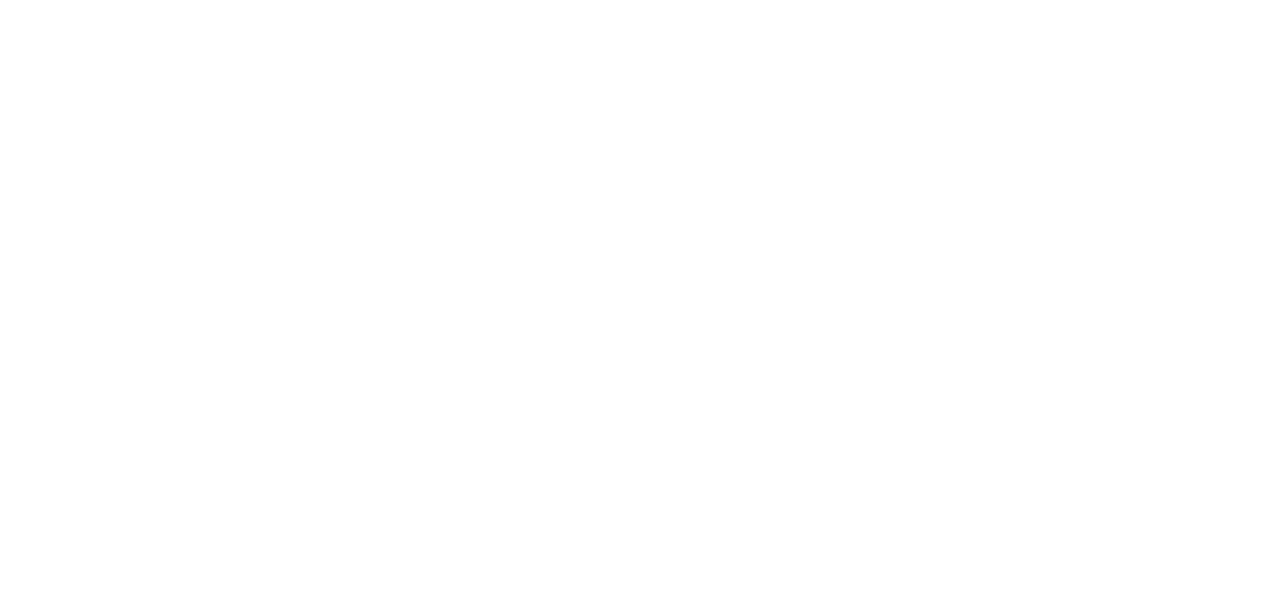
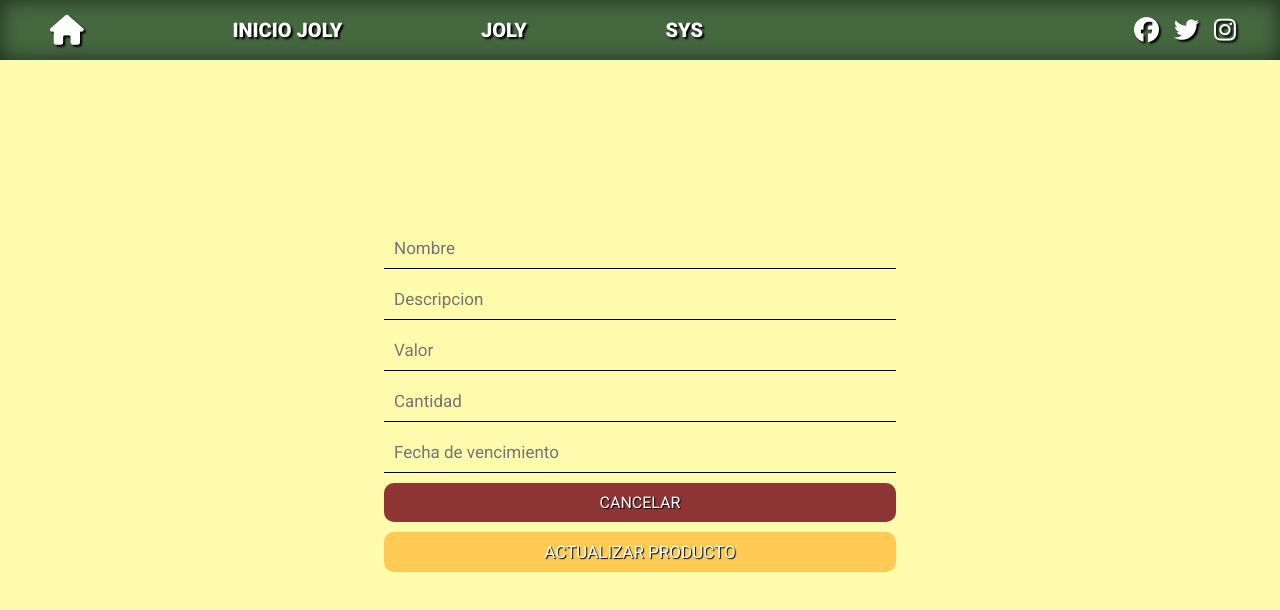
Before and after one commit to YefersonIdarraga/proyecto-final-crud, a React (Vite) app in the folder client/: page /#/editar-productoj/1 in a window 1280 px wide. Before the commit this address had no page. Shown: the top 610 px of the page. Built offline with nearby package versions, Linux system fonts and the light colour scheme; no server answers.

Commit message:
CRUD Productos Joly

```diff
--- /dev/null
+++ b/client/src/components/JOLY/Productos/AñadirProductoJ.jsx
@@ -0,0 +1,60 @@
+import { useState } from 'react'
+import { useNavigate, Link } from 'react-router-dom'
+import HeaderJoly from '../../../helper/HeaderJoly'
+import axios from 'axios'
+const urlProductos = 'http://localhost:3100/productos'
+
+const AñadirProductoJ = () => {
+  const [nombre, setNombre] = useState("")
+  const [descripcion, setDescripcion] = useState("")
+  const [valor, setValor] = useState("")
+  const [cantidad, setCantidad] = useState("")
+  const [fechaVencimiento, setFechaVencimiento] = useState("")
+  const navigate = useNavigate()
+
+  const añadirProducto = async (e) => {
+    e.preventDefault()
+    const producto = {
+      nombre,
+      descripcion,
+      valor,
+      cantidad,
+      fechaVencimiento,
+    }
+    await axios.post(urlProductos, producto)
+    navigate("/productos-joly")
+  }
+  return (
+    <section className='container-formClientJ'>
+      <HeaderJoly />
+    <section className='form-add-client'>
+        <form action="" id='form-clientJ'>
+          <div className='div-form'>
+            <input className='inputJ' id='nombre' name='nombre' type="text" placeholder='Nombre' onChange={(e) => setNombre(e.target.value)} value={nombre} />
+            <div className='estado' id='est-doc'></div>
+          </div>
+          <div className='div-form'>
+            <input className='inputJ' id='descripcion' name='descripcion' type="text" placeholder='Descripcion' onChange={(e) => setDescripcion(e.target.value)} value={descripcion} />
+            <div className='estado' id='est-nom'></div>
+          </div>
+          <div className='div-form'>
+            <input className='inputJ' id='valor' name='valor' type="text" placeholder='Valor' onChange={(e) => setValor(e.target.value)} value={valor} />
+            <div className='estado' id='est-tel'></div>
+          </div>
+          <div className='div-form'>
+            <input className='inputJ' id='cantidad' name='cantidad' type="text" placeholder='Cantidad' onChange={(e) => setCantidad(e.target.value)} value={cantidad} />
+            <div className='estado' id='est-cor'></div>
+          </div>
+          <div className='div-form'>
+            <input className='inputJ' id='fechaVencimiento' name='fechaVencimiento' type="text" placeholder='Fecha de vencimiento' onChange={(e) => setFechaVencimiento(e.target.value)} value={fechaVencimiento} />
+            <div className='estado' id='est-ape'></div>
+          </div>
+            <Link className='cancelarJ' to={'/productos-joly'}>Cancelar</Link>
+            <input id='registrar' className='registrarJ' type="submit" value='Añadir producto' onClick={añadirProducto} />
+        </form>
+    </section>
+    </section>
+  )
+}
+
+export default AñadirProductoJ
--- /dev/null
+++ b/client/src/components/JOLY/Productos/EditarProductoJ.jsx
@@ -0,0 +1,74 @@
+import axios from 'axios'
+import { useNavigate, useParams, Link } from 'react-router-dom'
+import { useState, useEffect } from 'react'
+import HeaderJoly from '../../../helper/HeaderJoly'
+const urlProductos = 'http://localhost:3100/productos'
+
+const EditarProductoJ = () => {
+  const [nombre, setNombre] = useState("")
+  const [descripcion, setDescripcion] = useState("")
+  const [valor, setValor] = useState("")
+  const [cantidad, setCantidad] = useState("")
+  const [fechaVencimiento, setFechaVencimiento] = useState("")
+  const navigate = useNavigate()
+  const { id } = useParams();
+
+  const actualizarProducto = async (e) => {
+    e.preventDefault()
+    const producto = {
+      nombre,
+      descripcion,
+      valor,
+      cantidad,
+      fechaVencimiento
+    }
+    await axios.put(`${urlProductos}/${id}`, producto)
+    navigate("/productos-joly")
+  }
+
+  useEffect(() => {
+    listarProducto()
+  }, [])
+
+  const listarProducto = async () =>{
+    const res = await axios.get(`${urlProductos}/${id}`)
+    setNombre(res.data.nombre)
+    setDescripcion(res.data.descripcion)
+    setValor(res.data.valor)
+    setCantidad(res.data.cantidad)
+    setFechaVencimiento(res.data.fechaVencimiento)
+  }
+  return (
+    <section className='container-formClientJ'>
+      <HeaderJoly />
+    <section className='form-add-client'>
+        <form action="" id='form-clientJ'>
+          <div className='div-form'>
+            <input className='inputJ' id='nombre' name='nombre' type="text" placeholder='Nombre' onChange={(e) => setNombre(e.target.value)} value={nombre} />
+            <div className='estado' id='est-doc'></div>
+          </div>
+          <div className='div-form'>
+            <input className='inputJ' id='descripcion' name='descripcion' type="text" placeholder='Descripcion' onChange={(e) => setDescripcion(e.target.value)} value={descripcion} />
+            <div className='estado' id='est-nom'></div>
+          </div>
+          <div className='div-form'>
+            <input className='inputJ' id='valor' name='valor' type="text" placeholder='Valor' onChange={(e) => setValor(e.target.value)} value={valor} />
+            <div className='estado' id='est-tel'></div>
+          </div>
+          <div className='div-form'>
+            <input className='inputJ' id='cantidad' name='cantidad' type="text" placeholder='Cantidad' onChange={(e) => setCantidad(e.target.value)} value={cantidad} />
+            <div className='estado' id='est-cor'></div>
+          </div>
+          <div className='div-form'>
+            <input className='inputJ' id='fechaVencimiento' name='fechaVencimiento' type="text" placeholder='Fecha de vencimiento' onChange={(e) => setFechaVencimiento(e.target.value)} value={fechaVencimiento} />
+            <div className='estado' id='est-ape'></div>
+          </div>
+            <Link className='cancelarJ' to={'/productos-joly'}>Cancelar</Link>
+            <input id='registrar' className='registrarJ' type="submit" value='Actualizar producto' onClick={actualizarProducto} />
+        </form>
+    </section>
+    </section>
+  )
+}
+
+export default EditarProductoJ
--- a/client/src/layout/Joly/ClientesJoly.jsx
+++ b/client/src/layout/Joly/ClientesJoly.jsx
@@ -60,7 +60,7 @@ const ClientesJoly = () => {
                   </td>
                   <td>
                     <button className='trash' onClick={() =>eliminarCliente(cliente.id)}><i class="fa-solid fa-trash"></i></button>
-                    <Link className='edit-client' to={`/editar-clientej/${cliente.id}`}><i class="fa-solid fa-user-pen"></i></Link>
+                    <Link className='edit-client' to={`/editar-clientej/${cliente.id}`}><i class="fa-solid fa-file-pen"></i></Link>
                   </td>
                 </tr>
                 ))}
--- a/client/src/layout/Joly/ProductosJoly.jsx
+++ b/client/src/layout/Joly/ProductosJoly.jsx
@@ -1,10 +1,65 @@
-import React from 'react'
+import axios from 'axios'
+import { useState, useEffect } from 'react'
+import { Link } from 'react-router-dom'
 import HeaderJoly from '../../helper/HeaderJoly'
+const urlProductos = 'http://localhost:3100/productos'
+
 
 const ProductosJoly = () => {
+  const [productos, setProductos] = useState([])
+
+  useEffect(() =>{
+    mostrarProductos()
+  }, [])
+
+  const mostrarProductos = async () => {
+    const res = await axios.get(urlProductos)
+    setProductos(res.data)
+  }
+
+  const eliminarProducto = async (id) => {
+    await axios.delete(`${urlProductos}/${id}`)
+    mostrarProductos()
+  }
+
   return (
     <section>
         <HeaderJoly />
+        <div className='container-clientesj'>
+          <div className='add-client'>
+              <Link className='add-clientB' to={'/añadir-productoj'}>Añadir producto</Link>
+          </div>
+          <div className="table-clientesj">
+            <h1>Productos Joly</h1>
+            <table>
+              <thead>
+                <tr>
+                  <th>Nombre</th>
+                  <th>Descripcion</th>
+                  <th>Valor</th>
+                  <th>Cantidad</th>
+                  <th>Fecha vencimiento</th>
+                  <th></th>
+                </tr>
+              </thead>
+              <tbody>
+                {productos.map((producto) => (
+                <tr>
+                  <td>{producto.nombre}</td>
+                  <td>{producto.descripcion}</td>
+                  <td>{producto.valor}</td>
+                  <td>{producto.cantidad}</td>
+                  <td>{producto.fechaVencimiento}</td>
+                  <td>
+                    <button className='trash' onClick={() =>eliminarProducto(producto.id)}><i class="fa-solid fa-trash"></i></button>
+                    <Link className='edit-client' to={`/editar-productoj/${producto.id}`}><i class="fa-solid fa-file-pen"></i></Link>
+                  </td>
+                </tr>
+                ))}
+              </tbody>
+            </table>
+          </div>
+        </div>
     </section>
   )
 }
--- a/client/src/main.jsx
+++ b/client/src/main.jsx
@@ -14,7 +14,9 @@ import ClientesJoly from './layout/Joly/ClientesJoly'
 import ProveedoresJoly from './layout/Joly/ProveedoresJoly'
 import ProductosJoly from './layout/Joly/ProductosJoly'
 import EditarCliente from './components/JOLY/Clientes/EditarCliente'
-import AñadirCliente from './components/JOLY/Clientes/AñadirCliente'
+import AñadirClienteJ from './components/JOLY/Clientes/AñadirClienteJ'
+import AñadirProductoJ from './components/JOLY/Productos/AñadirProductoJ'
+import EditarProductoJ from './components/JOLY/Productos/EditarProductoJ'
 
 ReactDOM.createRoot(document.getElementById('root')).render(
   <HashRouter>
@@ -25,11 +27,13 @@ ReactDOM.createRoot(document.getElementById('root')).render(
       <Route path='/citas-sys' element={<CitasSyS />} errorElement={<Error />}></Route>
       <Route path='/productos-sys' element={<ProductosSyS />} errorElement={<Error />}></Route>
       <Route path='/home-joly' element={<HomeJoly />} errorElement={<Error />}></Route>
+      <Route path='/proveedores-joly' element={<ProveedoresJoly />} errorElement={<Error />}></Route>
       <Route path='/clientes-joly' element={<ClientesJoly />} errorElement={<Error />}></Route>
-      <Route path='/proveedores-joly' element={<ProveedoresJoly />} errorElement={<Error />}></Route>
+      <Route path='/añadir-clientej' element={<AñadirClienteJ />}></Route>
+      <Route path='/editar-clientej/:id' element={<EditarCliente />}></Route>
       <Route path='/productos-joly' element={<ProductosJoly />} errorElement={<Error />}></Route>
-      <Route path='/añadir-clientej' element={<AñadirCliente />}></Route>
-      <Route path='/editar-clientej/:id' element={<EditarCliente />}></Route>
+      <Route path='/añadir-productoj' element={<AñadirProductoJ />} errorElement={<Error />}></Route>
+      <Route path='/editar-productoj/:id' element={<EditarProductoJ />}></Route>
     </Routes>
   </HashRouter>
 )
```
Also changed, not shown: client/src/components/JOLY/Clientes/AñadirClienteJ.jsx (renamed from client/src/components/JOLY/Clientes/AñadirCliente.jsx, +4 -3 lines), 1 other file (tests, documents, lock files or other folders).
